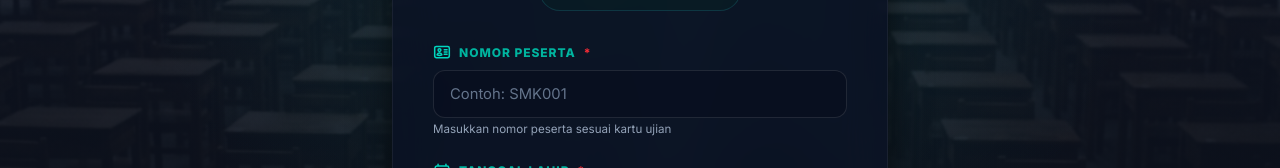
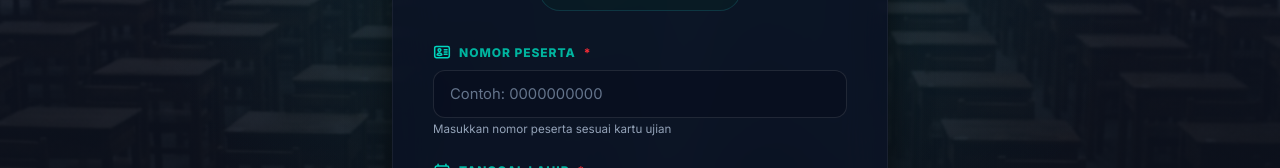
Before and after one commit to pemburunasikotak/pengumuman, a React (Vite) app: page / in a window 1280 px wide. Shown: the part 373-541 px from the top of the page. Built offline with nearby package versions, Linux system fonts and the light colour scheme.

Commit message:
change placeholder

```diff
--- a/src/components/SearchForm.jsx
+++ b/src/components/SearchForm.jsx
@@ -88,7 +88,7 @@ export default function SearchForm() {
           id="nomorPeserta"
           type="text"
           className={`form-input-dark h-12 rounded-xl border-white/10 bg-[#0c1427]/70 text-slate-100 placeholder-slate-600 focus:border-teal-400 focus:ring-1 focus:ring-teal-400 transition-all ${errors.nomorPeserta ? 'error' : ''}`}
-          placeholder="Contoh: SMK001"
+          placeholder="Contoh: 0000000000"
           {...register('nomorPeserta', {
             required: 'Nomor peserta wajib diisi',
             minLength: { value: 6, message: 'Nomor peserta minimal 6 karakter' },
```
Also changed, not shown: 1 other file (tests, documents, lock files or other folders).
